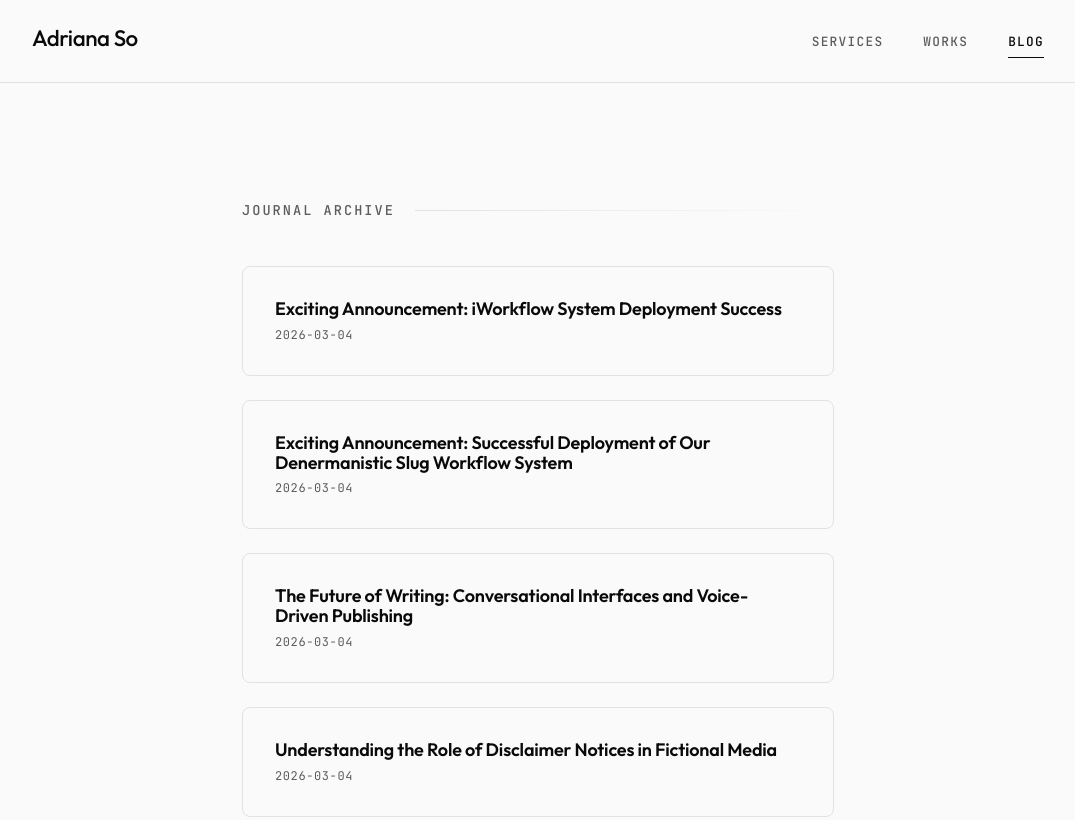
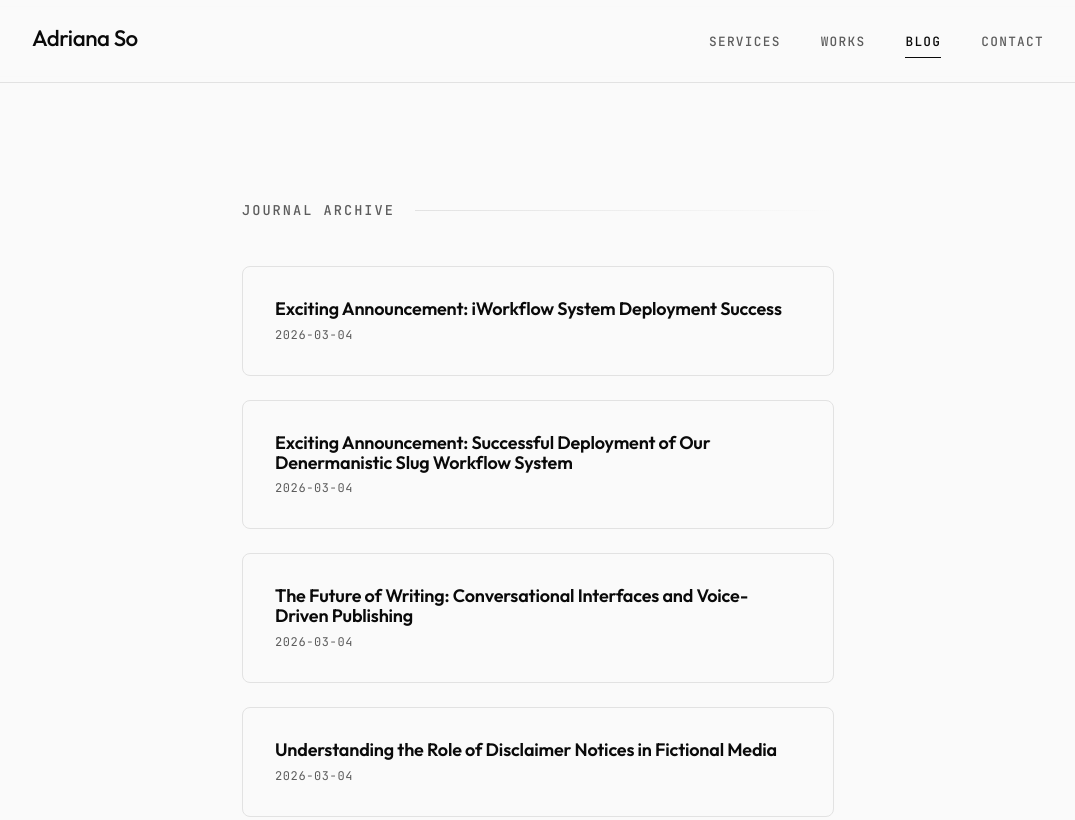
Before and after one commit to AdrianaSo123/autonomous-website, a website: page blog.html in a window 1280 px wide. Shown: the top 820 px of the page, without its empty margins (102-1177 px from the left). Drawn offline with Linux system fonts and the light colour scheme.

Commit message:
UX Fix: Restore missing Contact link to navigation header on index and blog

```diff
--- a/blog.html
+++ b/blog.html
@@ -19,6 +19,7 @@
                 <a href="services.html">Services</a>
                 <a href="works.html">Works</a>
                 <a href="blog.html" class="active">Blog</a>
+                <a href="contact.html">Contact</a>
             </div>
         </div>
     </nav>
```
Also changed, not shown: index.html (+1 -0 lines).
